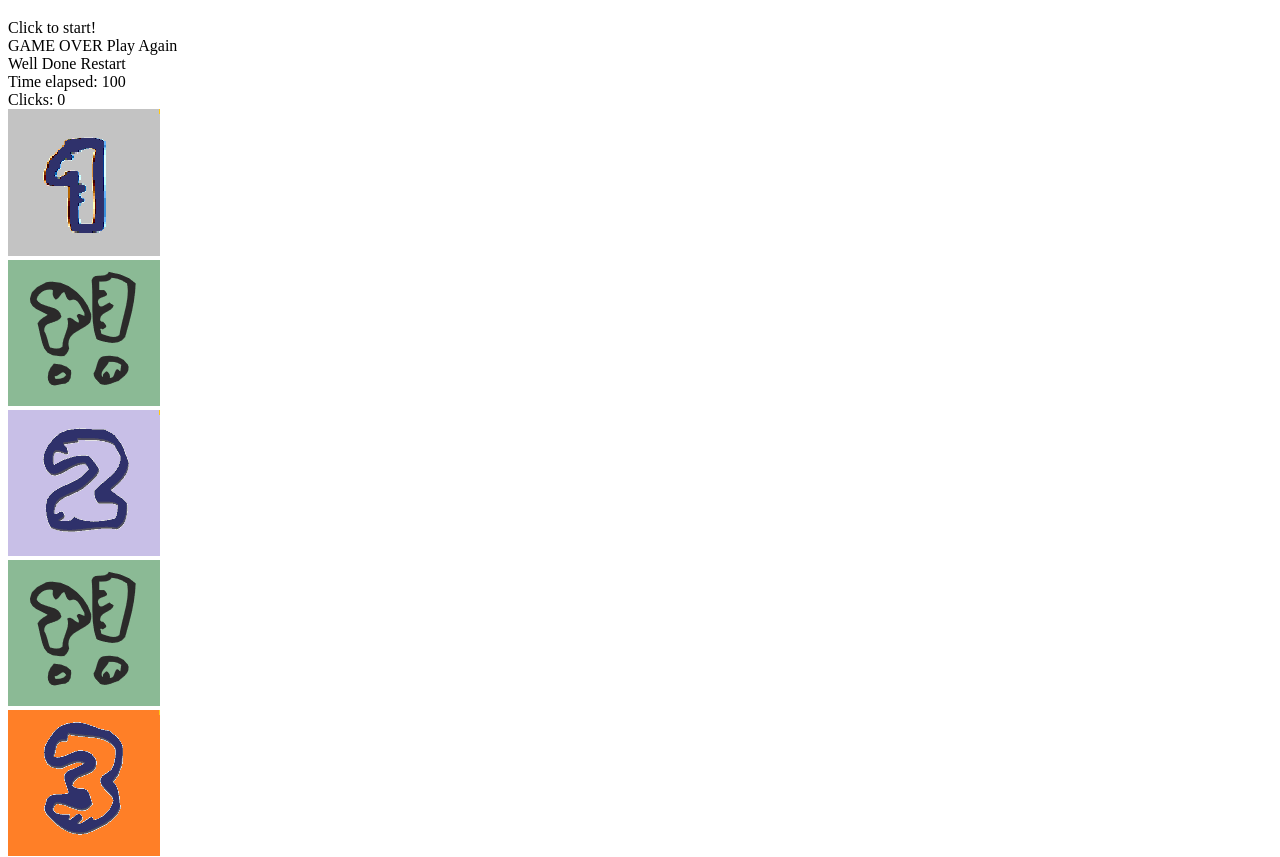
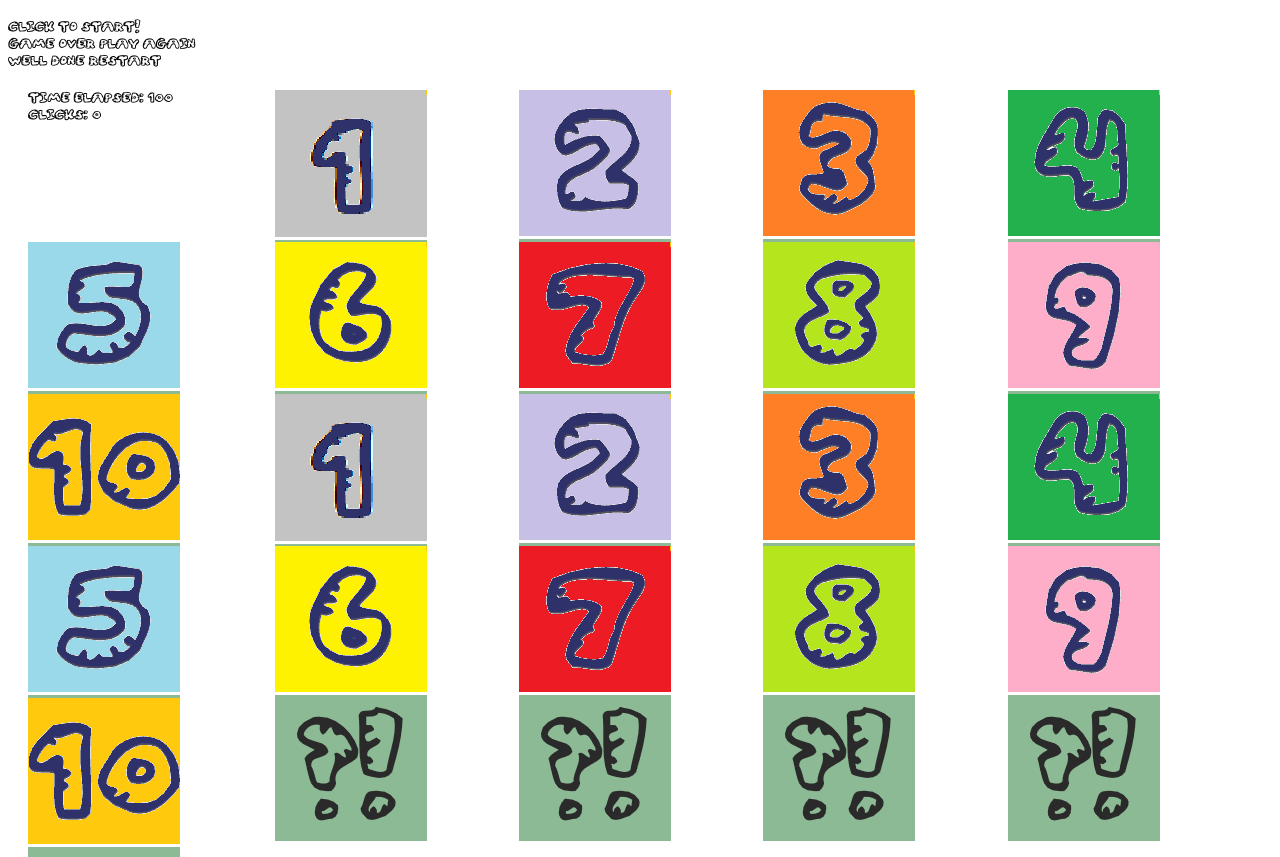
Before and after one commit to mitzusca/match-numbers, a plain HTML site: page index.html in a window 1280 px wide. Shown: the part 58-915 px from the top of the page. Drawn offline with Linux system fonts and the light colour scheme.

Commit message:
Style cards as a grid

```diff
--- a/assets/css/style.css
+++ b/assets/css/style.css
@@ -3,6 +3,18 @@
     src: url(../font/GWIBBLE_.woff) format("woff");
     src: url(../font/GWIBBLE_.woff2) format("woff2");
 }
-h1 {
+body {
     font-family: GWIBBLE, serif;
 }
+/*Game content styled as a grid  */
+.game-container {
+    display: grid;
+    grid-template-columns: repeat(5, auto);
+    margin: 20px;
+    perspective: 400px;
+}
+.card {
+    position: relative;
+    height: 152px;
+    width: 142px;
+}
--- a/index.html
+++ b/index.html
@@ -41,7 +41,7 @@
             <div class="face-card">
                 <img src="assets/images/2.png" alt="number 2">
             </div>
-            <div>
+            <div class="backside-card">
                 <img src="assets/images/backside.png" alt="question and exclamation signs">
             </div>
         </div>
@@ -49,7 +49,7 @@
             <div class="face-card">
                 <img src="assets/images/3.png" alt="number 3">
             </div>
-            <div>
+            <div class="backside-card">
                 <img src="assets/images/backside.png" alt="question and exclamation signs">
             </div>
         </div>
@@ -57,7 +57,7 @@
             <div class="face-card">
                 <img src="assets/images/4.png" alt="number 4">
             </div>
-            <div>
+            <div class="backside-card">
                 <img src="assets/images/backside.png" alt="question and exclamation signs">
             </div>
         </div>
@@ -65,7 +65,7 @@
             <div class="face-card">
                 <img src="assets/images/5.png" alt="number 5">
             </div>
-            <div>
+            <div class="backside-card">
                 <img src="assets/images/backside.png" alt="question and exclamation signs">
             </div>
         </div>
@@ -73,7 +73,7 @@
             <div class="face-card">
                 <img src="assets/images/6.png" alt="number 6">
             </div>
-            <div>
+            <div class="backside-card">
                 <img src="assets/images/backside.png" alt="question and exclamation signs">
             </div>
         </div>
@@ -81,7 +81,7 @@
             <div class="face-card">
                 <img src="assets/images/7.png" alt="number 7">
             </div>
-            <div>
+            <div class="backside-card">
                 <img src="assets/images/backside.png" alt="question and exclamation signs">
             </div>
         </div>
@@ -89,7 +89,7 @@
             <div class="face-card">
                 <img src="assets/images/8.png" alt="number 8">
             </div>
-            <div>
+            <div class="backside-card">
                 <img src="assets/images/backside.png" alt="question and exclamation signs">
             </div>
         </div>
@@ -97,7 +97,7 @@
             <div class="face-card">
                 <img src="assets/images/9.png" alt="number 9">
             </div>
-            <div>
+            <div class="backside-card">
                 <img src="assets/images/backside.png" alt="question and exclamation signs">
             </div>
         </div>
@@ -105,7 +105,87 @@
             <div class="face-card">
                 <img src="assets/images/10.png" alt="number 10">
             </div>
-            <div>
+            <div class="backside-card">
+                <img src="assets/images/backside.png" alt="question and exclamation signs">
+            </div>
+        </div>
+        <div class="card">
+            <div class="face-card">
+                <img src="assets/images/1.png" alt="number 1">
+            </div>
+            <div class="backside-card">
+                <img src="assets/images/backside.png" alt="question and exclamation signs">
+            </div>
+        </div>
+        <div class="card">
+            <div class="face-card">
+                <img src="assets/images/2.png" alt="number 2">
+            </div>
+            <div class="backside-card">
+                <img src="assets/images/backside.png" alt="question and exclamation signs">
+            </div>
+        </div>
+        <div class="card">
+            <div class="face-card">
+                <img src="assets/images/3.png" alt="number 3">
+            </div>
+            <div class="backside-card">
+                <img src="assets/images/backside.png" alt="question and exclamation signs">
+            </div>
+        </div>
+        <div class="card">
+            <div class="face-card">
+                <img src="assets/images/4.png" alt="number 4">
+            </div>
+            <div class="backside-card">
+                <img src="assets/images/backside.png" alt="question and exclamation signs">
+            </div>
+        </div>
+        <div class="card">
+            <div class="face-card">
+                <img src="assets/images/5.png" alt="number 5">
+            </div>
+            <div class="backside-card">
+                <img src="assets/images/backside.png" alt="question and exclamation signs">
+            </div>
+        </div>
+        <div class="card">
+            <div class="face-card">
+                <img src="assets/images/6.png" alt="number 6">
+            </div>
+            <div class="backside-card">
+                <img src="assets/images/backside.png" alt="question and exclamation signs">
+            </div>
+        </div>
+        <div class="card">
+            <div class="face-card">
+                <img src="assets/images/7.png" alt="number 7">
+            </div>
+            <div class="backside-card">
+                <img src="assets/images/backside.png" alt="question and exclamation signs">
+            </div>
+        </div>
+        <div class="card">
+            <div class="face-card">
+                <img src="assets/images/8.png" alt="number 8">
+            </div>
+            <div class="backside-card">
+                <img src="assets/images/backside.png" alt="question and exclamation signs">
+            </div>
+        </div>
+        <div class="card">
+            <div class="face-card">
+                <img src="assets/images/9.png" alt="number 9">
+            </div>
+            <div class="backside-card">
+                <img src="assets/images/backside.png" alt="question and exclamation signs">
+            </div>
+        </div>
+        <div class="card">
+            <div class="face-card">
+                <img src="assets/images/10.png" alt="number 10">
+            </div>
+            <div class="backside-card">
                 <img src="assets/images/backside.png" alt="question and exclamation signs">
             </div>
         </div>
```
